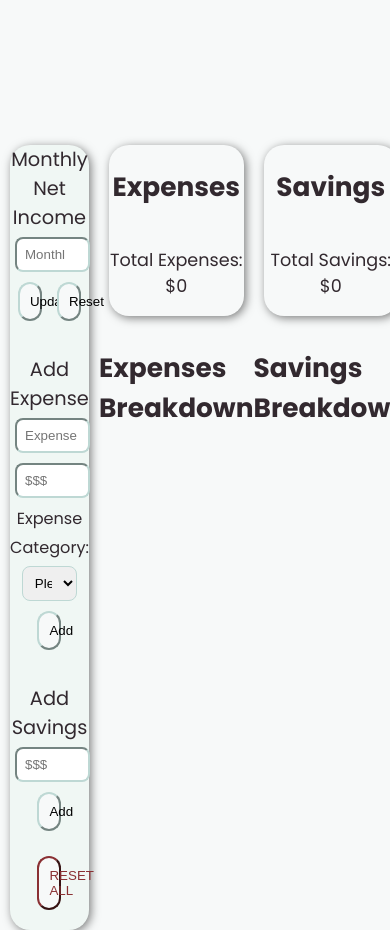
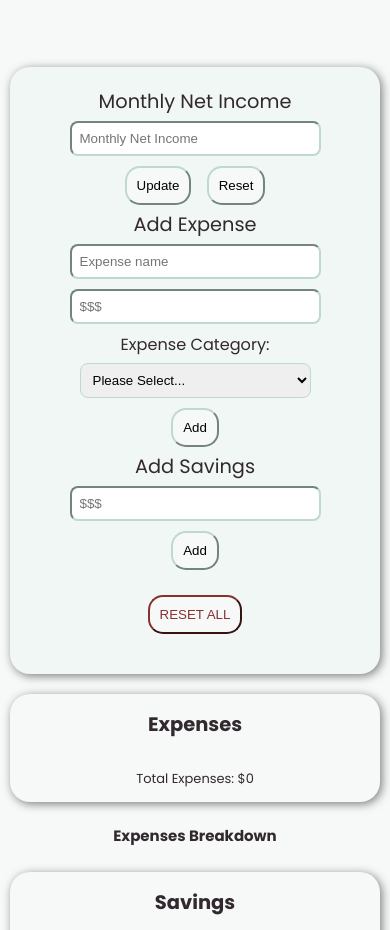
Before and after one commit to rlop74/expense-budget-tracker, a website built with Parcel: page index.html in a window 390 px wide. Shown: the part 680-1610 px from the top of the page. Built offline with nearby package versions, Linux system fonts and the light colour scheme.

Commit message:
added responsive design for tablets and mobile

```diff
--- a/index.html
+++ b/index.html
@@ -26,16 +26,16 @@ Lists/tables to display expenses.
         </section>
         <div class="container">
             <section id="form" class="card">
-                <form action="">
+                <!-- <form action=""> -->
                     <label for="newIncome">Monthly Net Income</label>
                     <br />
                     <input type="number" id="newIncome" class="textBox" step="0.01" placeholder="Monthly Net Income" />
                     <br />
                     <button type="submit" id="updateIncomeBtn">Update</button>
                     <button type="button" id="resetIncomeBtn">Reset</button>
-                </form>
+                <!-- </form> -->
                 <br />
-                <form action="">
+                <!-- <form action=""> -->
                     <label for="expense">Add Expense</label>
                     <br />
                     <input type="text" id="expenseName" class="textBox" placeholder="Expense name" required />
@@ -43,6 +43,7 @@ Lists/tables to display expenses.
                     <input type="number" id="expenseAmount" class="textBox" step="0.01" placeholder="$$$" required />
                     <br />
                     <label for="expenseCategory"><small>Expense Category:</small></label>
+                    <br />
                     <select name="expenseCategory" id="expenseCategory" required>
                         <option value="">Please Select...</option>
                         <option value="Automotive">Automotive</option>
@@ -58,15 +59,16 @@ Lists/tables to display expenses.
                     </select>
                     <br />
                     <button type="submit" id="addExpenseBtn">Add</button>
-                </form>
+                <!-- </form> -->
                 <br />
-                <form action="">
+                <!-- <form action=""> -->
                     <label for="expense">Add Savings</label>
                     <br />
                     <input type="number" step="0.01" id="savingsAmount" class="textBox" placeholder="$$$" required />
                     <br />
                     <button type="submit" id="addSavingsBtn">Add</button>
-                </form>
+                <!-- </form> -->
+                <br />
                 <button type="" id="resetAllBtn">RESET ALL</button>
             </section>
 
--- a/script.js
+++ b/script.js
@@ -135,7 +135,7 @@ function renderSavings() {
         savingsSum += parseFloat(contribution.amount);
 
         const li = document.createElement("li");
-        li.innerHTML = `$${contribution.amount}<br><small>${contribution.date}</small>`;
+        li.innerHTML = `$${contribution.amount}<br><small>${contribution.date}</small><br> -`;
         savingsList.appendChild(li);
 
         li.addEventListener("click", () => {
--- a/styles.css
+++ b/styles.css
@@ -82,7 +82,7 @@ body {
     display: grid;
     height: auto;
     grid-template-columns: 1.5fr 2fr 2fr;
-    grid-template-rows: auto 1fr;
+    grid-template-rows: 0.5fr auto;
     grid-template-areas:
         "form expenses savings"
         "form expenseBreakdown savingsBreakdown";
@@ -100,14 +100,31 @@ body {
     box-shadow: 2px 2px 10px rgba(0, 0, 0, 0.9);
 }
 
-/* form card style */
+label, input, select, button {
+    align-self: center;
+}
 
 #form {
     grid-area: form;
+    /* display: flex;
+    flex-direction: column; */
+    font-size: 1.1em;
+    background-color: var(--secondary-color);
+}
+
+#expenses {
+    grid-area: expenses;
     display: flex;
     flex-direction: column;
-    font-size: 1.1em;
-    background-color: var(--secondary-color);
+    align-items: center;
+}
+
+#expenseBreakdown {
+    grid-area: expenseBreakdown;
+}
+
+#savingsBreakdown {
+    grid-area: savingsBreakdown;
 }
 
 /* chart */
@@ -119,28 +136,6 @@ body {
     height: 500px;      /* fixed or responsive */
 }
 
-/* expenses card style */
-
-#expenses {
-    grid-area: expenses;
-    display: flex;
-    flex-direction: column;
-    align-items: center;
-}
-
-#totalExpenses {
-    justify-self: self-end;
-}
-
-/* breakdown section style */
-
-#expenseBreakdown {
-    grid-area: expenseBreakdown;
-}
-
-#savingsBreakdown {
-    grid-area: savingsBreakdown;
-}
 
 ul {
     margin: 15px;
@@ -149,11 +144,14 @@ ul {
 
 li {
     list-style: none;
-    /* height: 15vh; */
+    min-height: fit-content;
+    min-width: fit-content;
     border-radius: 20px;
     box-shadow: 2px 2px 10px rgba(0, 0, 0, 0.5);
     text-align: center;
     font-size:larger;
+    padding: 10px;
+    margin: 5px;
 }
 
 #expensesList li {
@@ -193,7 +191,7 @@ input, select {
 button {
     padding: 10px;
     margin: 5px;
-    width: 20%;
+    width: fit-content;
     border-color: var(--border-color);
     border-radius: 15px;
     background-color: var(--background-color);
@@ -204,3 +202,72 @@ button {
     color: var(--expense-accent-color);
     margin: 20px auto;
 }
+
+@media (max-width: 950px) {
+    #accountDetails {
+        gap: 5em;
+    }
+    .container {
+        display: grid;
+        grid-template-rows: auto;
+        grid-template-columns: 1fr 1fr;
+        grid-template-areas:
+            "form form"
+            "expenses savings"
+            "expenseBreakdown savingsBreakdown";
+    }
+    #form {
+        padding: 20px;
+    }
+    button {
+        width: auto;
+    }
+    /* #resetAllBtn {
+        height: fit-content;
+    } */
+    form br {
+        display: none;
+    }
+    .card {
+        height: fit-content;
+    }
+}
+
+@media (max-width: 600px) {
+    #accountDetails {
+        gap: 1em;
+        text-align: center;
+    }
+    .container {
+        display: grid;
+        grid-template-rows: auto;
+        grid-template-columns: 1fr auto auto auto auto;
+        grid-template-areas:
+            "form"
+            "expenses"
+            "expenseBreakdown"
+            "savings"
+            "savingsBreakdown";
+    }
+    #form {
+        padding: 20px;
+    }
+    button {
+        width: auto;
+    }
+    /* #resetAllBtn {
+        height: fit-content;
+    } */
+    form br {
+        display: none;
+    }
+    .card, li {
+        height: fit-content;
+        font-size: small;
+    }
+    #expenseBreakdown, #savingsBreakdown {
+        padding: 0;
+        font-size:x-small;
+        text-align: center;
+    }
+}
```
Also changed, not shown: README.md.
